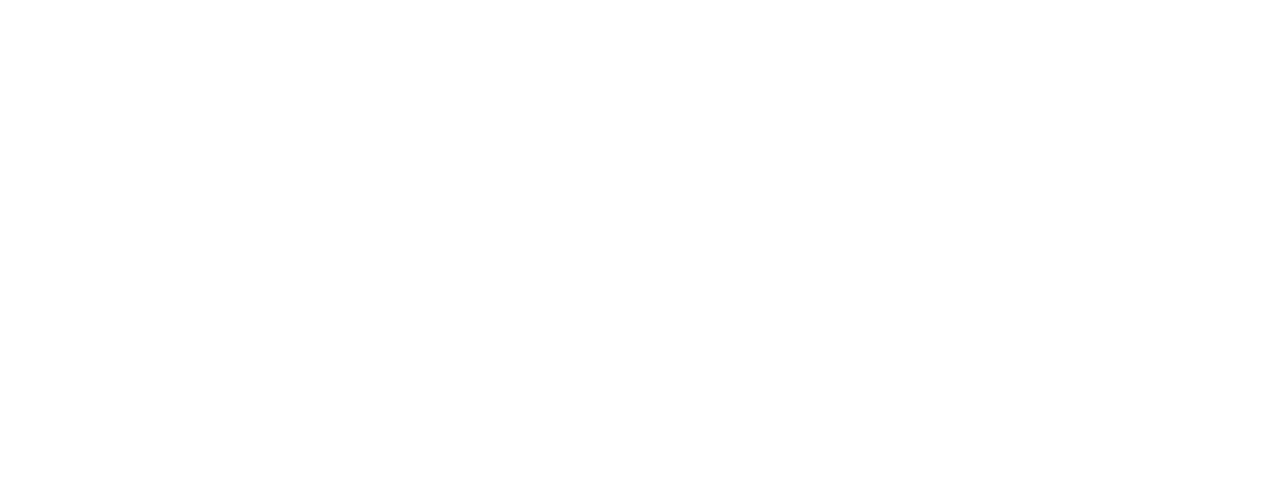
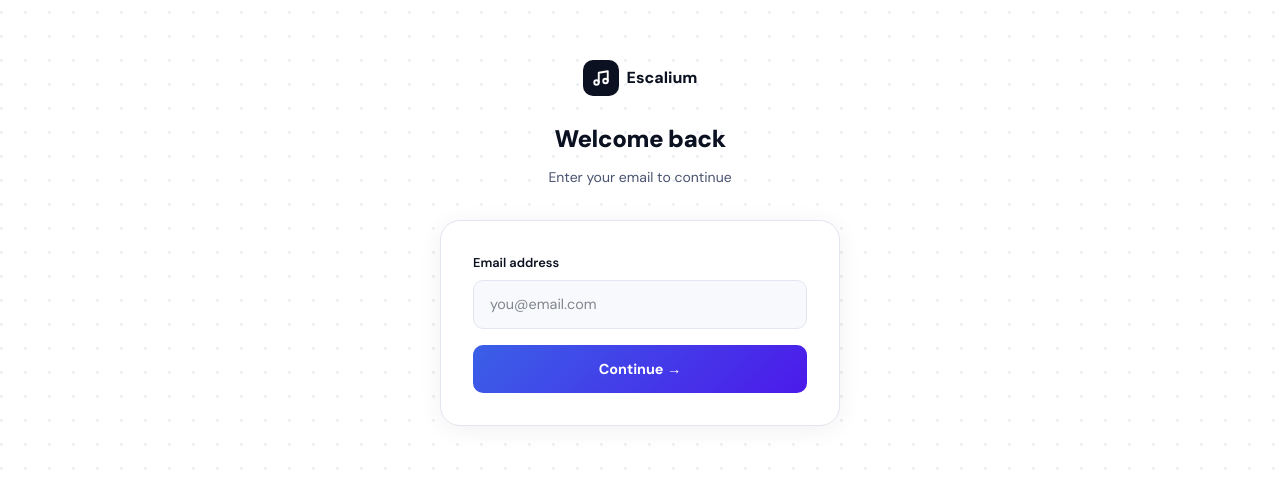
Before and after one commit to Abdul-Samii/Music-saas, a Next.js app in the folder apps/frontend/: page /login in a window 1280 px wide. Before the commit this address had no page. Shown: the part 157-642 px from the top of the page. Built offline with nearby package versions, Linux system fonts and the light colour scheme.

Commit message:
restricted the dashboard

```diff
--- a/apps/frontend/src/app/(auth)/login/page.tsx
+++ b/apps/frontend/src/app/(auth)/login/page.tsx
@@ -1,5 +1,168 @@
-import { redirect } from "next/navigation";
+"use client";
+import { useState, FormEvent, Suspense } from "react";
+import { signIn } from "next-auth/react";
+import { useRouter } from "next/navigation";
+
+const BLUE = "#3A60E7";
+const NAVY = "#0B1120";
+
+const ALLOWED_EMAILS = ["demo@gmail.com", "zakabusiness2020@gmail.com", "klaaswijnands00@gmail.com"];
+
+const inputStyle = {
+  width: "100%",
+  padding: "0.75rem 1rem",
+  border: "1.5px solid #E2E6F0",
+  borderRadius: 10,
+  fontSize: "0.9rem",
+  color: NAVY,
+  background: "#F8F9FC",
+  outline: "none",
+  boxSizing: "border-box" as const,
+};
+
+const labelStyle = {
+  display: "block",
+  fontSize: "0.8rem",
+  fontWeight: 600 as const,
+  color: NAVY,
+  marginBottom: "0.375rem",
+};
+
+function LoginForm() {
+  const router = useRouter();
+  const [step, setStep] = useState<"email" | "password" | "blocked">("email");
+  const [email, setEmail] = useState("");
+  const [password, setPassword] = useState("");
+  const [error, setError] = useState("");
+  const [loading, setLoading] = useState(false);
+
+  function checkEmail(e: FormEvent) {
+    e.preventDefault();
+    if (!email || !email.includes("@")) { setError("Enter a valid email."); return; }
+    if (ALLOWED_EMAILS.includes(email.toLowerCase().trim())) {
+      setError("");
+      setStep("password");
+    } else {
+      setStep("blocked");
+    }
+  }
+
+  async function handleLogin(e: FormEvent) {
+    e.preventDefault();
+    setError("");
+    setLoading(true);
+    const res = await signIn("credentials", { email, password, redirect: false });
+    setLoading(false);
+    if (res?.ok) {
+      router.push("/dashboard");
+    } else {
+      setError("Invalid email or password.");
+    }
+  }
+
+  return (
+    <div style={{ minHeight: "100vh", display: "flex", alignItems: "center", justifyContent: "center", background: "#fff", padding: "2rem", position: "relative", overflow: "hidden" }}>
+      <svg style={{ position: "absolute", inset: 0, width: "100%", height: "100%", pointerEvents: "none" }} xmlns="http://www.w3.org/2000/svg">
+        <defs><pattern id="dots-login" x="0" y="0" width="24" height="24" patternUnits="userSpaceOnUse"><circle cx="1.5" cy="1.5" r="1.5" fill="#CBD5E1" fillOpacity={0.4} /></pattern></defs>
+        <rect width="100%" height="100%" fill="url(#dots-login)" />
+      </svg>
+
+      <div style={{ width: "100%", maxWidth: 400, position: "relative" }}>
+        {/* Logo */}
+        <div style={{ textAlign: "center", marginBottom: "2rem" }}>
+          <div style={{ display: "inline-flex", alignItems: "center", gap: "0.5rem", marginBottom: "1.5rem" }}>
+            <div style={{ width: 36, height: 36, borderRadius: 10, background: NAVY, display: "flex", alignItems: "center", justifyContent: "center" }}>
+              <svg width="18" height="18" viewBox="0 0 24 24" fill="none" stroke="white" strokeWidth="2.5" strokeLinecap="round" strokeLinejoin="round">
+                <path d="M9 18V5l12-2v13" /><circle cx="6" cy="18" r="3" /><circle cx="18" cy="16" r="3" />
+              </svg>
+            </div>
+            <span style={{ fontWeight: 800, fontSize: "1rem", color: NAVY }}>Escalium</span>
+          </div>
+
+          {step === "blocked" ? (
+            <>
+              <h1 style={{ fontSize: "1.5rem", fontWeight: 900, color: NAVY, letterSpacing: "-0.02em", marginBottom: "0.5rem" }}>Access restricted</h1>
+              <p style={{ color: "#4A5370", fontSize: "0.875rem" }}>This platform is not yet publicly available.</p>
+            </>
+          ) : (
+            <>
+              <h1 style={{ fontSize: "1.5rem", fontWeight: 900, color: NAVY, letterSpacing: "-0.02em", marginBottom: "0.5rem" }}>Welcome back</h1>
+              <p style={{ color: "#4A5370", fontSize: "0.875rem" }}>
+                {step === "email" ? "Enter your email to continue" : `Signing in as ${email}`}
+              </p>
+            </>
+          )}
+        </div>
+
+        <div style={{ background: "#fff", border: "1px solid #E2E6F0", borderRadius: 20, padding: "2rem", boxShadow: "0 4px 24px rgba(0,0,0,0.06)" }}>
+
+          {/* Blocked state */}
+          {step === "blocked" && (
+            <div style={{ textAlign: "center" }}>
+              <div style={{ width: 56, height: 56, borderRadius: "50%", background: "#FFF1F2", border: "1px solid rgba(244,63,94,0.2)", display: "flex", alignItems: "center", justifyContent: "center", margin: "0 auto 1.25rem" }}>
+                <svg width="24" height="24" viewBox="0 0 24 24" fill="none" stroke="#F43F5E" strokeWidth="2" strokeLinecap="round" strokeLinejoin="round">
+                  <rect x="3" y="11" width="18" height="11" rx="2"/><path d="M7 11V7a5 5 0 0 1 10 0v4"/>
+                </svg>
+              </div>
+              <p style={{ fontSize: "0.875rem", color: "#4A5370", lineHeight: 1.7, marginBottom: "1.5rem" }}>
+                Escalium is currently in private early access. Join the waitlist to get notified when we launch.
+              </p>
+              <a href="/landing" style={{ display: "block", padding: "0.8rem", background: `linear-gradient(135deg, ${BLUE}, #4C1AEA)`, color: "#fff", borderRadius: 10, fontWeight: 700, fontSize: "0.9rem", textDecoration: "none", textAlign: "center" }}>
+                Join early access →
+              </a>
+              <button onClick={() => { setStep("email"); setEmail(""); setError(""); }} style={{ marginTop: "0.875rem", background: "none", border: "none", color: "#9BA3BF", fontSize: "0.8rem", cursor: "pointer" }}>
+                Try a different email
+              </button>
+            </div>
+          )}
+
+          {/* Step 1 — Email */}
+          {step === "email" && (
+            <form onSubmit={checkEmail} style={{ display: "flex", flexDirection: "column", gap: "1rem" }}>
+              <div>
+                <label style={labelStyle} htmlFor="email">Email address</label>
+                <input id="email" type="email" required placeholder="you@email.com" value={email}
+                  onChange={(e) => { setEmail(e.target.value); setError(""); }} style={inputStyle} />
+              </div>
+              {error && <div style={{ padding: "0.75rem 1rem", background: "#FFF1F2", border: "1px solid rgba(244,63,94,0.2)", borderRadius: 10, color: "#F43F5E", fontSize: "0.8125rem" }}>{error}</div>}
+              <button type="submit" style={{ padding: "0.8rem", background: `linear-gradient(135deg, ${BLUE}, #4C1AEA)`, color: "#fff", border: "none", borderRadius: 10, fontWeight: 700, fontSize: "0.9rem", cursor: "pointer" }}>
+                Continue →
+              </button>
+            </form>
+          )}
+
+          {/* Step 2 — Password */}
+          {step === "password" && (
+            <form onSubmit={handleLogin} style={{ display: "flex", flexDirection: "column", gap: "1rem" }}>
+              <div>
+                <label style={labelStyle} htmlFor="password">Password</label>
+                <input id="password" type="password" required placeholder="Your password" value={password}
+                  onChange={(e) => { setPassword(e.target.value); setError(""); }} style={inputStyle} autoFocus />
+              </div>
+              {error && <div style={{ padding: "0.75rem 1rem", background: "#FFF1F2", border: "1px solid rgba(244,63,94,0.2)", borderRadius: 10, color: "#F43F5E", fontSize: "0.8125rem" }}>{error}</div>}
+              <button type="submit" disabled={loading} style={{ display: "flex", alignItems: "center", justifyContent: "center", gap: "0.5rem", padding: "0.8rem", background: loading ? "#E2E6F0" : `linear-gradient(135deg, ${BLUE}, #4C1AEA)`, color: "#fff", border: "none", borderRadius: 10, fontWeight: 700, fontSize: "0.9rem", cursor: loading ? "not-allowed" : "pointer" }}>
+                {loading && <svg width="16" height="16" viewBox="0 0 24 24" fill="none" stroke="currentColor" strokeWidth="2" style={{ animation: "spin 1s linear infinite" }}><path d="M21 12a9 9 0 1 1-6.219-8.56" /></svg>}
+                {loading ? "Signing in..." : "Sign in"}
+              </button>
+              <button type="button" onClick={() => { setStep("email"); setError(""); }} style={{ background: "none", border: "none", color: "#9BA3BF", fontSize: "0.8rem", cursor: "pointer" }}>
+                ← Use a different email
+              </button>
+            </form>
+          )}
+        </div>
+      </div>
+
+      <style jsx global>{`
+        @keyframes spin { from { transform: rotate(0deg); } to { transform: rotate(360deg); } }
+      `}</style>
+    </div>
+  );
+}
 
 export default function LoginPage() {
-  redirect("/landing");
+  return (
+    <Suspense fallback={<div style={{ minHeight: "100vh", background: "#fff" }} />}>
+      <LoginForm />
+    </Suspense>
+  );
 }
--- a/apps/frontend/src/middleware.ts
+++ b/apps/frontend/src/middleware.ts
@@ -1,8 +1,14 @@
 import { NextResponse } from "next/server";
 import type { NextRequest } from "next/server";
+import { getToken } from "next-auth/jwt";
 
-// Auth middleware disabled until backend login is wired up
-export function middleware(_request: NextRequest) {
+export async function middleware(request: NextRequest) {
+  const token = await getToken({ req: request, secret: process.env.NEXTAUTH_SECRET });
+
+  if (!token) {
+    return NextResponse.redirect(new URL("/landing", request.url));
+  }
+
   return NextResponse.next();
 }
 
```
